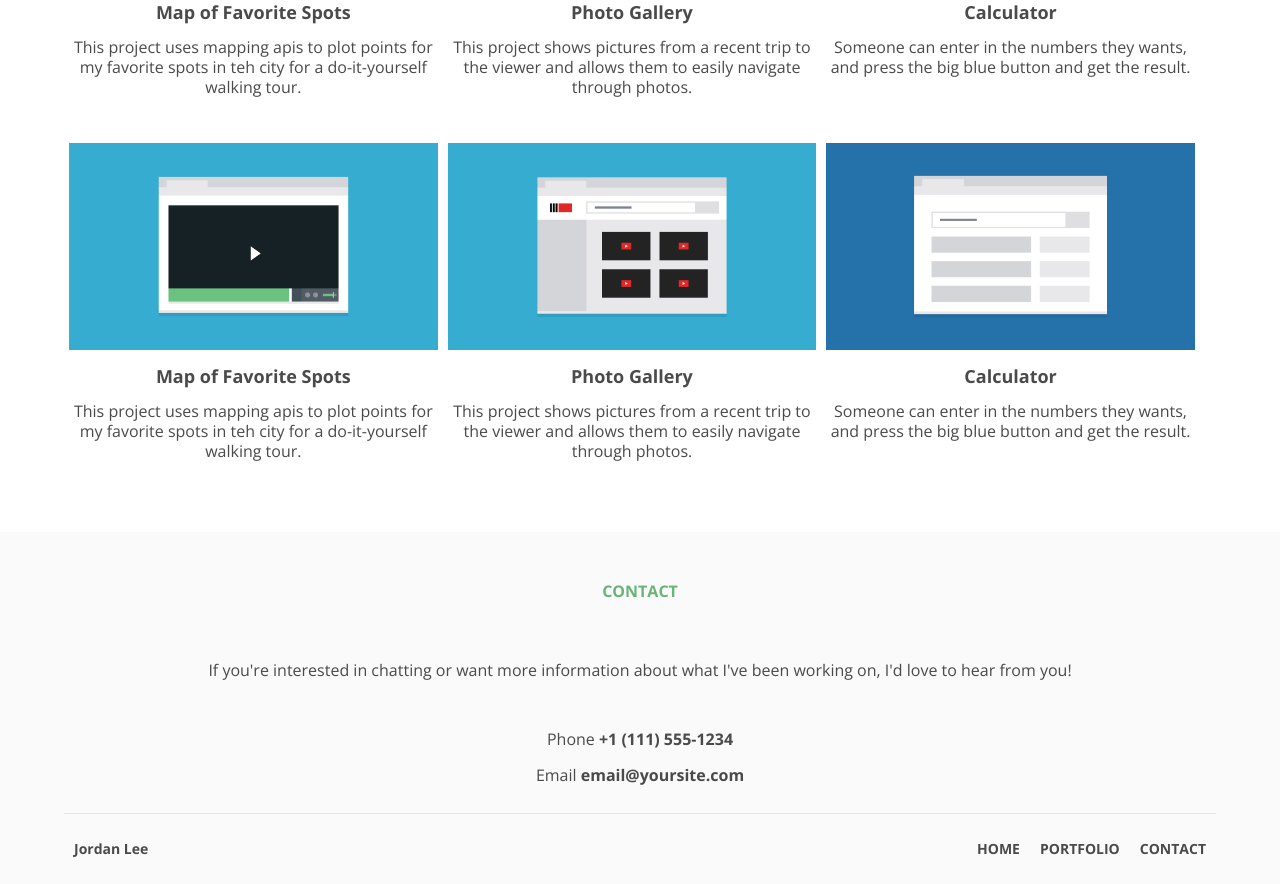
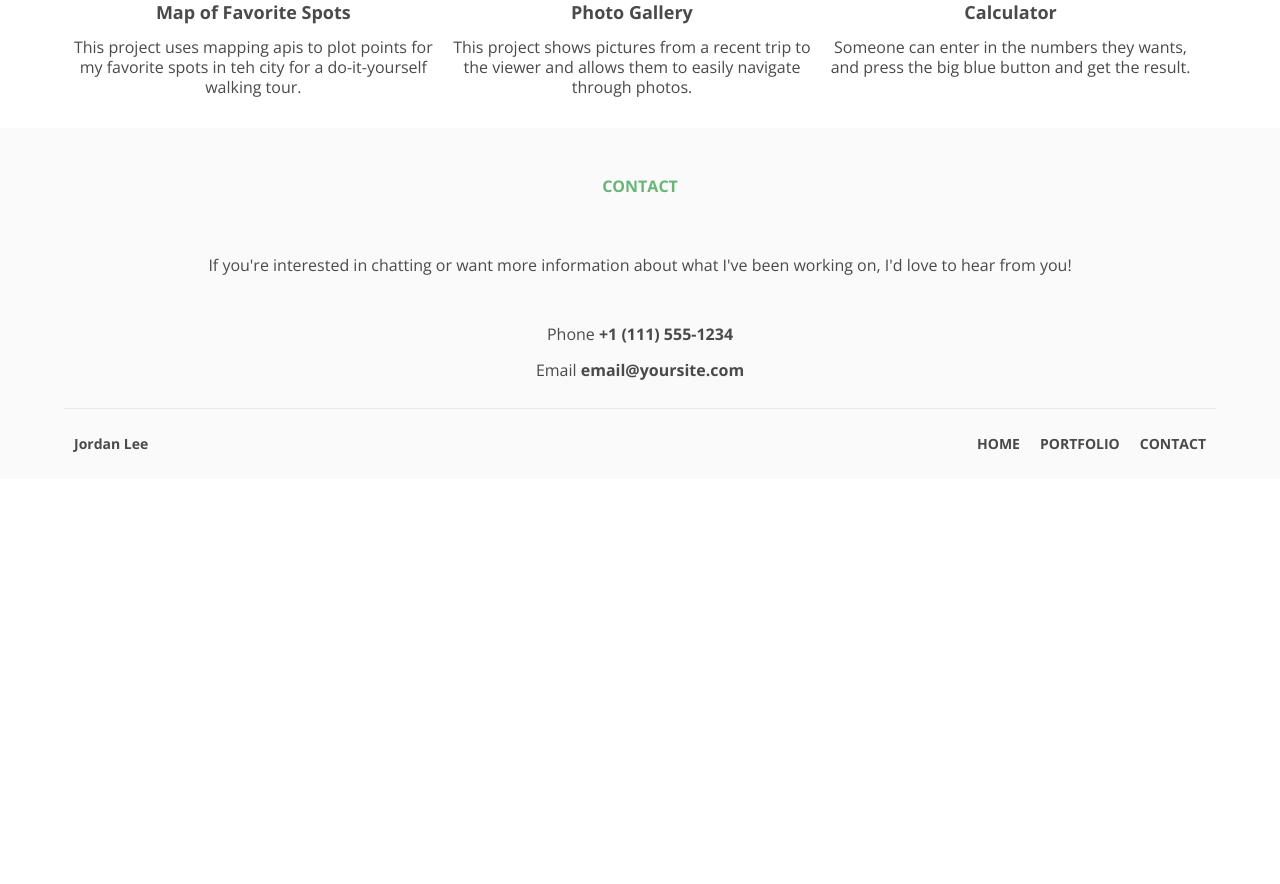
Before and after one commit to suvvy/Treehouse-Project-Two, a plain HTML site: page Project 2/index.html in a window 1280 px wide. Shown: the part 1377-2261 px from the top of the page. After the commit the page ends 1856 px from the top, so only its background shows below. Drawn offline with nearby package versions, Linux system fonts and the light colour scheme.

Commit message:
Add files via upload

```diff
--- a/Project 2/index.html
+++ b/Project 2/index.html
@@ -57,7 +57,7 @@
                         <p>This project compares travel times based on different transportation methods and tells you the best one.</p>
                     </div>
                 </div>
-                <div class="clear"></div>
+
                 <!-- second row of cards -->
 
                 <div class="card">
@@ -81,31 +81,8 @@
                         <p>Someone can enter in the numbers they wants, and press the big blue button and get the result.</p>
                     </div>
                 </div>
-                <div class="clear"></div>
-                 <!-- third row of cards -->
 
-                <div class="card">
-                    <img src="assets/images/portfolio-7.png" alt="Project Image" />
-                    <div class="cardContent">
-                        <h2>Map of Favorite Spots</h2>
-                        <p>This project uses mapping apis to plot points for my favorite spots in teh city for a do-it-yourself walking tour.</p>
-                    </div>
-                </div>
-                <div class="card">
-                    <img src="assets/images/portfolio-8.png" alt="Project Image" />
-                    <div class="cardContent">
-                        <h2>Photo Gallery</h2>
-                        <p>This project shows pictures from a recent trip to the viewer and allows them to easily navigate through photos.</p>
-                    </div>
-                </div>
-                <div class="card last">
-                    <img src="assets/images/portfolio-9.png" alt="Project Image" />
-                    <div class="cardContent">
-                        <h2>Calculator</h2>
-                        <p>Someone can enter in the numbers they wants, and press the big blue button and get the result.</p>
-                    </div>
-                </div>
-                <div class="clear"></div>
+
             </div>
         </section>
 
```
